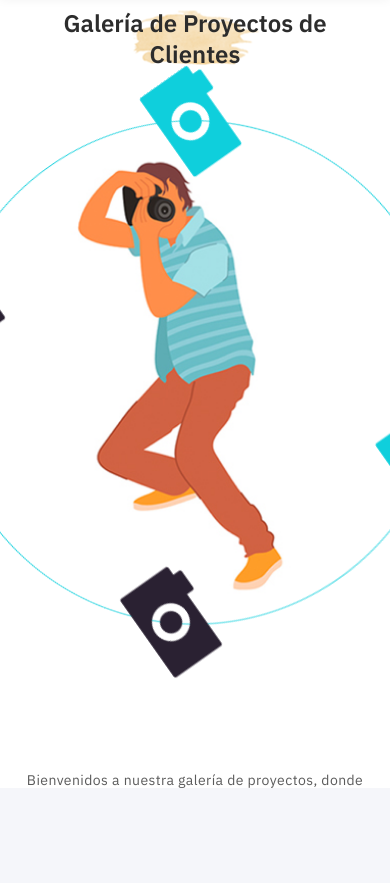
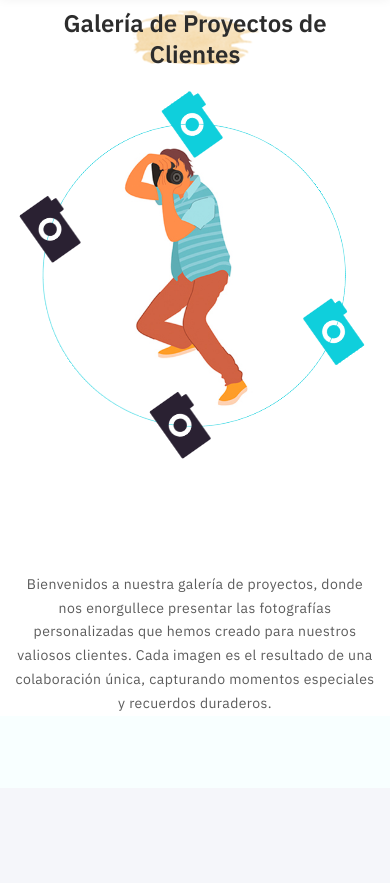
Before and after one commit to IvanDanielCaballero/Estudio_fotografico, a PHP site: page /Estudio_fotografico/ftp/areaPersonal.php in a window 390 px wide. Shown: the part 56-939 px from the top of the page. Run offline with PHP 8.4, Linux system fonts and the light colour scheme; the visitor is signed in with stand-in values (Sample User, id 1); data that the repository does not hold is empty; some libraries are stand-ins or nearby versions.

Commit message:
responsive imagen con animacion de camaras

```diff
--- a/InstantArt/css/css_ulia.css
+++ b/InstantArt/css/css_ulia.css
@@ -218,6 +218,15 @@ a:focus {
   margin: 50px 0;
 }
 
+/* Estilos para dispositivos móviles */
+@media only screen and (max-width: 600px) {
+  .about_section .box .img-box {
+    width: 150px; /* Utilizar el ancho completo del contenedor */
+    margin: 50px 0; /* Espaciado reducido */
+  }
+}
+
+
 .about_section .box .img-box .about_img-bg {
   position: absolute;
   top: 50%;
```
